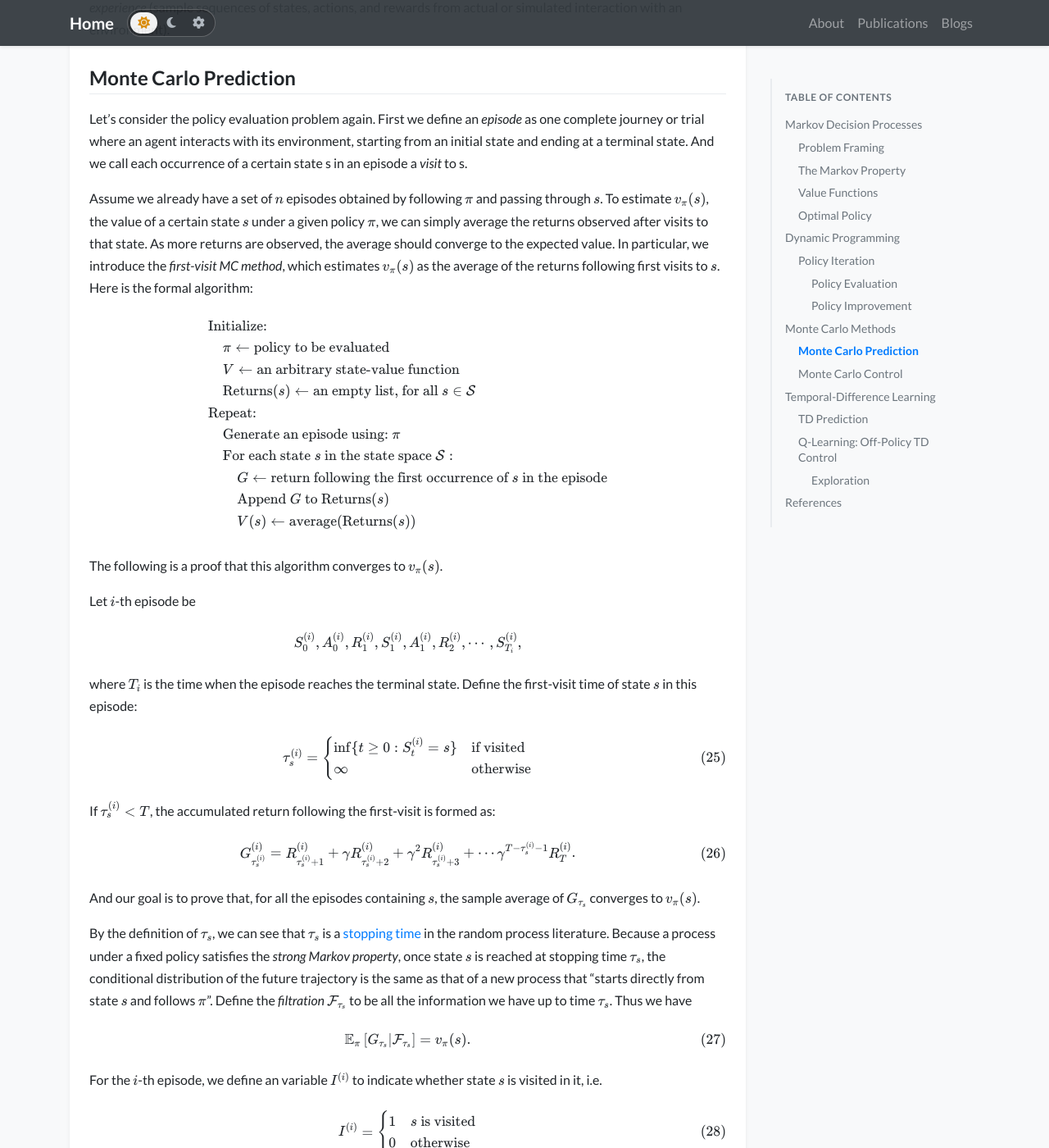
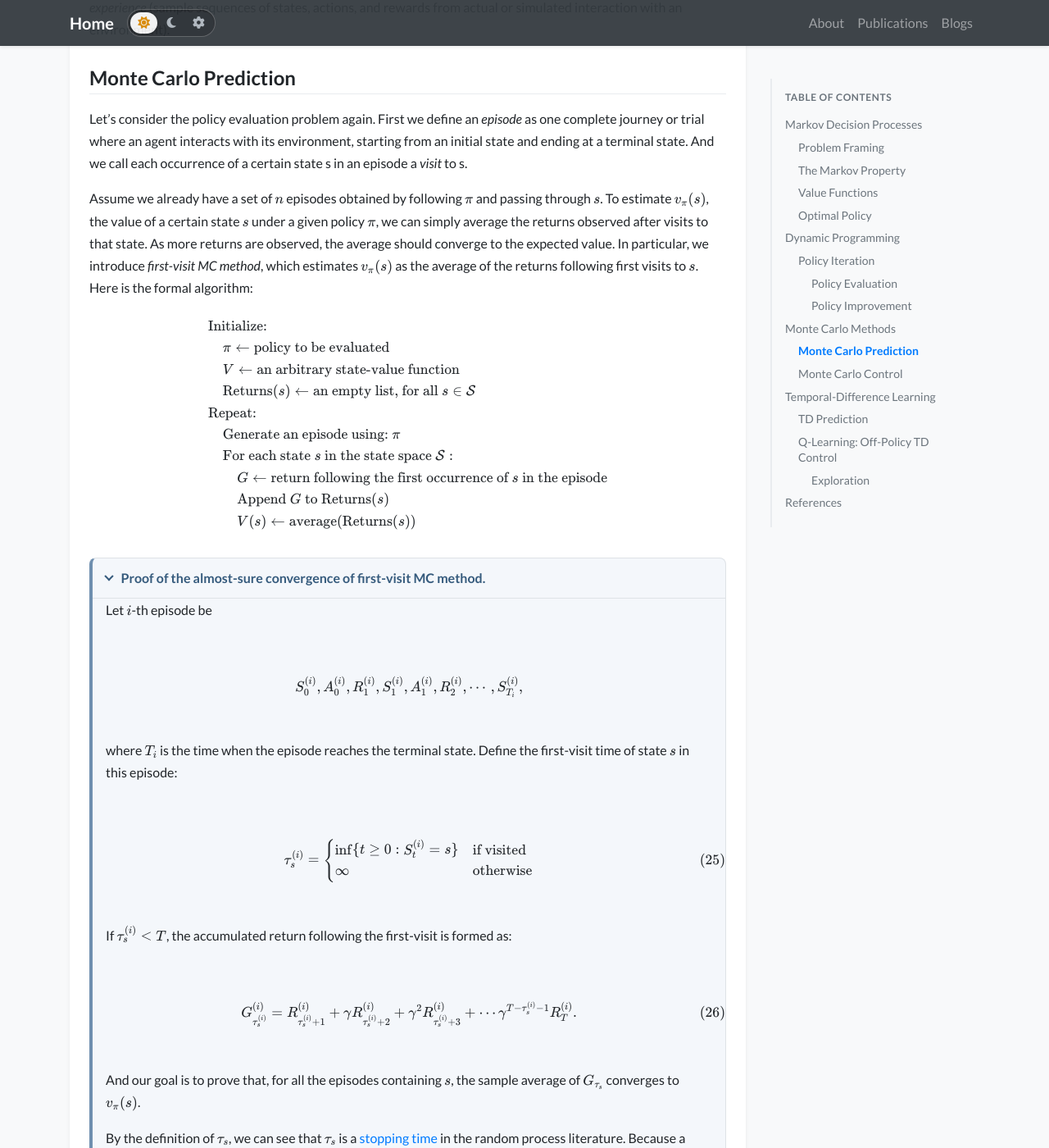
Before and after one commit to WilliamWuuu/WilliamWuuu.github.io, a Jekyll site: the page built from _blogs/2026-05-06-TDLearning/2026-05-06-TDLearning.md, in a window 1280 px wide and 1400 px high, scrolled down 7670 px. Shown: the whole window at 82% size. Built offline with Jekyll 4.4.1, drawn with Linux system fonts in a browser that asks for light colours; nearby versions of some CDN libraries; some web fonts are replaced; a style sheet for code colours, icons or effects is not loaded.

Commit message:
feat: add proof block to blog page.

```diff
--- a/_blogs/2026-05-06-TDLearning/2026-05-06-TDLearning.md
+++ b/_blogs/2026-05-06-TDLearning/2026-05-06-TDLearning.md
@@ -377,7 +377,7 @@ which is exactly the same as the Bellman optimality equation. This indicates tha
 
 Let's consider the policy evaluation problem again. First we define an *episode* as one complete journey or trial where an agent interacts with its environment, starting from an initial state and ending at a terminal state. And we call each occurrence of a certain state s in an episode a *visit* to s.
 
-Assume we already have a set of $n$ episodes obtained by following $\pi$ and passing through $s$. To estimate $v_\pi(s)$, the value of a certain state $s$ under a given policy $\pi$, we can simply average the returns observed after visits to that state. As more returns are observed, the average should converge to the expected value. In particular, we introduce the *first-visit MC method*, which estimates $v_\pi(s)$ as the average of the returns following first visits to $s$. Here is the formal algorithm:
+Assume we already have a set of $n$ episodes obtained by following $\pi$ and passing through $s$. To estimate $v_\pi(s)$, the value of a certain state $s$ under a given policy $\pi$, we can simply average the returns observed after visits to that state. As more returns are observed, the average should converge to the expected value. In particular, we introduce *first-visit MC method*, which estimates $v_\pi(s)$ as the average of the returns following first visits to $s$. Here is the formal algorithm:
 
 $$
 \begin{align*}
@@ -394,7 +394,8 @@ $$
 \end{align*}
 $$
 
-The following is a proof that this algorithm converges to $v_\pi(s)$.
+<details class="proof" markdown="1" open>
+<summary>Proof of the almost-sure convergence of first-visit MC method.</summary>
 
 Let $i$-th episode be
 
@@ -466,6 +467,8 @@ V(s)
 $$
 
 Since $I^{(i)}$ are i.i.d Bernoulli random variables, as $n\to\infty$, based on the [law of large numbers](https://en.wikipedia.org/wiki/Law_of_large_numbers), $\mathbb{E}\left[I^{(i)}\right]=\sum_{i=1}^n I^{(i)}$ converges to some positive number. Thus the estimator $V(s)$ converges to $v_\pi(s)$ obviously.
+
+</details>
 
 The estimation of action values $q_\pi$ is quite similar to state values $v_\pi$, which is particularly useful when the model is unavailable. However, if $\pi$ is a deterministic policy, when using first-visit method, some state-action pairs may never be visited. What's expected is all the actions from each state, so that we can choose among the actions available in each state. A general approach to assuring that all state–action pairs are encountered is to consider only stochastic policies with a nonzero probability of selecting all actions in each state.
 
--- a/assets/css/global.css
+++ b/assets/css/global.css
@@ -17,6 +17,10 @@
     --link-color: #007bff;
     --inline-code-color: #e83e8c;
     --blockquote-color: #6c757d;
+    --proof-bg: #f4f7fb;
+    --proof-bg-hover: #eaf1f8;
+    --proof-border: #6f8faf;
+    --proof-title: #365b7d;
     /* Atom One Light palette */
     --code-token-comment: #a0a1a7;
     --code-token-keyword: #a626a4;
@@ -44,6 +48,10 @@
     --link-color: #58a6ff;
     --inline-code-color: #ff7b72;
     --blockquote-color: #8b949e;
+    --proof-bg: #151d26;
+    --proof-bg-hover: #1b2733;
+    --proof-border: #79a6cf;
+    --proof-title: #a9ccec;
     /* Atom One Dark palette */
     --code-token-comment: #5c6370;
     --code-token-keyword: #c678dd;
@@ -309,6 +317,76 @@ body.d-flex.flex-column.h-100 {
     margin: 1.5rem 0;
     font-style: italic;
     color: var(--blockquote-color);
+}
+
+/* Collapsible mathematical proofs */
+.blog-content details.proof {
+    margin: 1.5rem 0;
+    overflow: hidden;
+    background-color: var(--proof-bg);
+    border: 1px solid var(--border-color);
+    border-left: 4px solid var(--proof-border);
+    border-radius: 0.5rem;
+}
+
+.blog-content details.proof > summary {
+    display: flex;
+    align-items: center;
+    gap: 0.65rem;
+    padding: 0.8rem 1rem;
+    color: var(--proof-title);
+    font-weight: 600;
+    line-height: 1.4;
+    cursor: pointer;
+    list-style: none;
+    user-select: none;
+    transition: background-color 0.2s ease;
+}
+
+.blog-content details.proof > summary::-webkit-details-marker {
+    display: none;
+}
+
+.blog-content details.proof > summary::before {
+    content: "";
+    flex: 0 0 auto;
+    width: 0.5rem;
+    height: 0.5rem;
+    border-right: 2px solid currentColor;
+    border-bottom: 2px solid currentColor;
+    transform: rotate(-45deg);
+    transition: transform 0.2s ease;
+}
+
+.blog-content details.proof[open] > summary::before {
+    transform: rotate(45deg) translate(-0.1rem, -0.1rem);
+}
+
+.blog-content details.proof > summary:hover {
+    background-color: var(--proof-bg-hover);
+}
+
+.blog-content details.proof > summary:focus-visible {
+    outline: 2px solid var(--link-color);
+    outline-offset: -3px;
+}
+
+.blog-content details.proof[open] > summary {
+    border-bottom: 1px solid var(--border-color);
+}
+
+.blog-content details.proof > :not(summary) {
+    margin-right: 1rem;
+    margin-left: 1rem;
+}
+
+.blog-content details.proof > :last-child {
+    margin-bottom: 1rem;
+}
+
+.blog-content details.proof .katex-display {
+    overflow-x: auto;
+    overflow-y: hidden;
 }
 
 .blog-content img {
```
